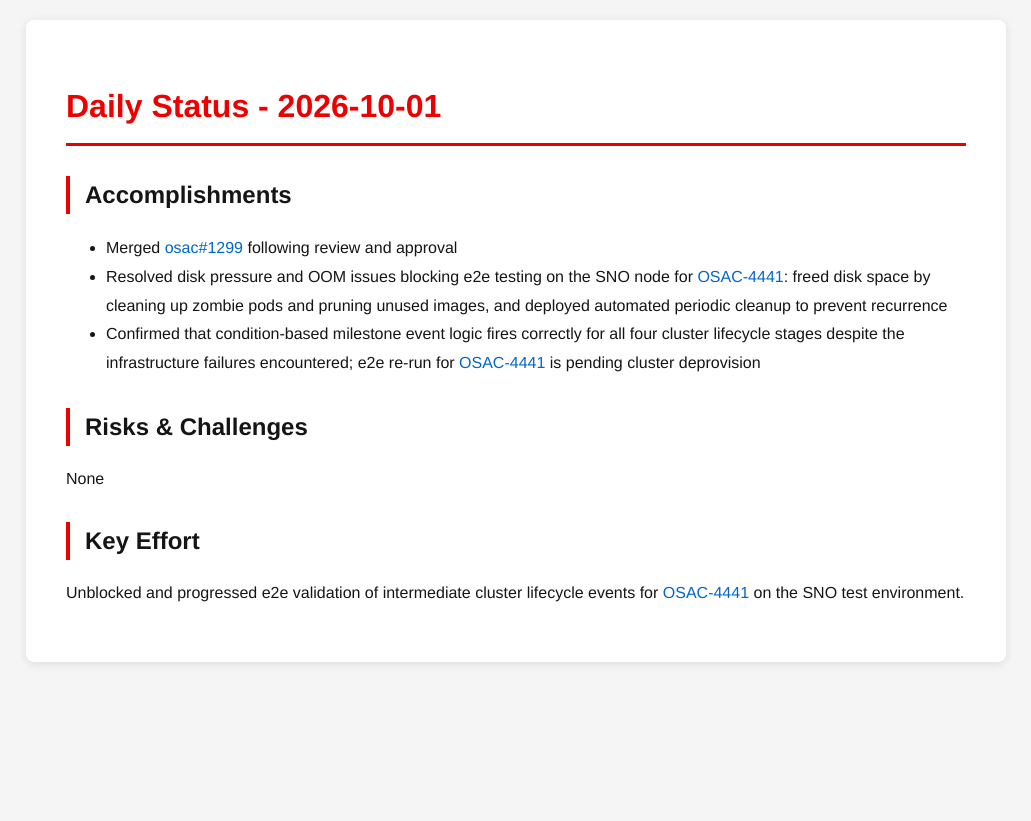
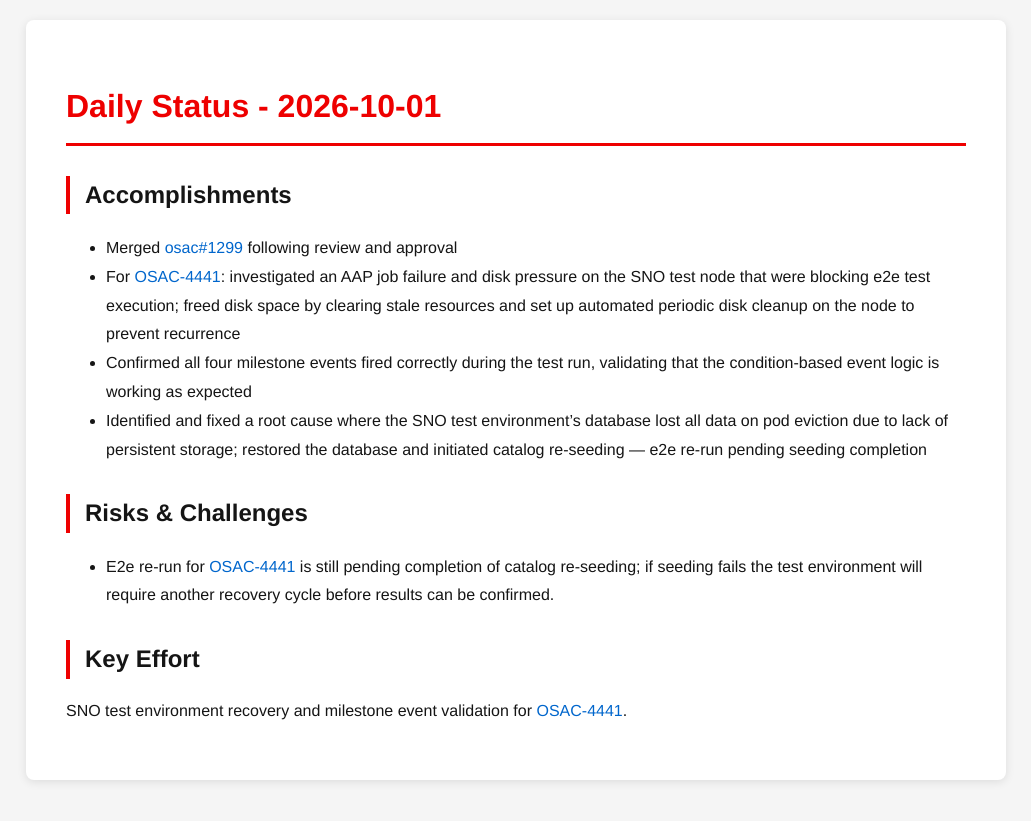
Before and after one commit to tzvatot/daily-status, a Jekyll site: the page built from 2026-10-01.md, in a window 1280 px wide. Shown: the top 821 px of the page, without its empty margins (124-1155 px from the left). Built offline with Jekyll 4.4.1, drawn with Linux system fonts in a browser that asks for light colours.

Commit message:
Daily status update - 2026-10-01

```diff
--- a/2026-10-01.md
+++ b/2026-10-01.md
@@ -8,11 +8,12 @@ date: 2026-10-01
 
 ## Accomplishments
 - Merged [osac#1299](https://github.com/osac-project/osac/pull/1299) following review and approval
-- Resolved disk pressure and OOM issues blocking e2e testing on the SNO node for [OSAC-4441](https://redhat.atlassian.net/browse/OSAC-4441): freed disk space by cleaning up zombie pods and pruning unused images, and deployed automated periodic cleanup to prevent recurrence
-- Confirmed that condition-based milestone event logic fires correctly for all four cluster lifecycle stages despite the infrastructure failures encountered; e2e re-run for [OSAC-4441](https://redhat.atlassian.net/browse/OSAC-4441) is pending cluster deprovision
+- For [OSAC-4441](https://redhat.atlassian.net/browse/OSAC-4441): investigated an AAP job failure and disk pressure on the SNO test node that were blocking e2e test execution; freed disk space by clearing stale resources and set up automated periodic disk cleanup on the node to prevent recurrence
+- Confirmed all four milestone events fired correctly during the test run, validating that the condition-based event logic is working as expected
+- Identified and fixed a root cause where the SNO test environment's database lost all data on pod eviction due to lack of persistent storage; restored the database and initiated catalog re-seeding — e2e re-run pending seeding completion
 
 ## Risks & Challenges
-None
+- E2e re-run for [OSAC-4441](https://redhat.atlassian.net/browse/OSAC-4441) is still pending completion of catalog re-seeding; if seeding fails the test environment will require another recovery cycle before results can be confirmed.
 
 ## Key Effort
-Unblocked and progressed e2e validation of intermediate cluster lifecycle events for [OSAC-4441](https://redhat.atlassian.net/browse/OSAC-4441) on the SNO test environment.
+SNO test environment recovery and milestone event validation for [OSAC-4441](https://redhat.atlassian.net/browse/OSAC-4441).
```
